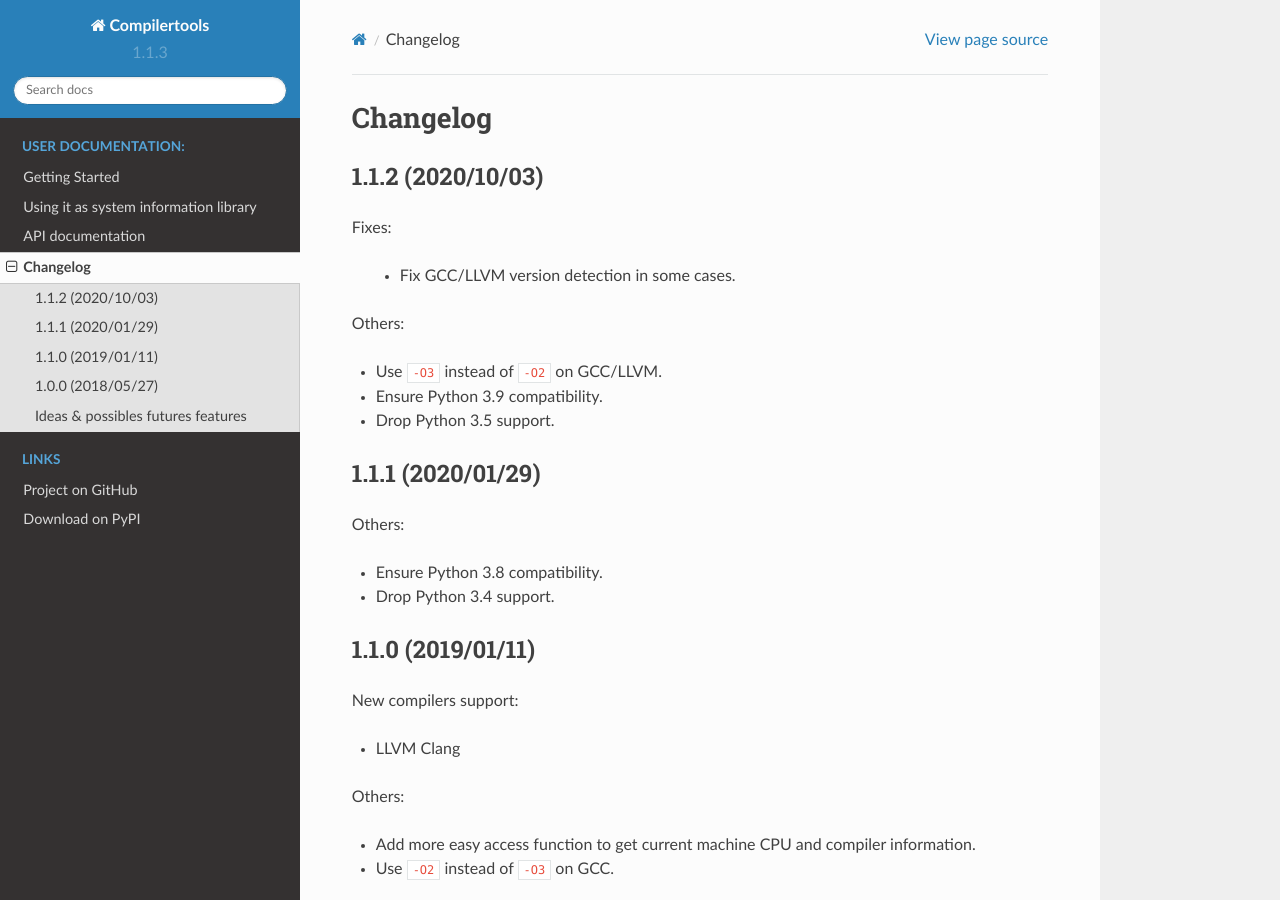
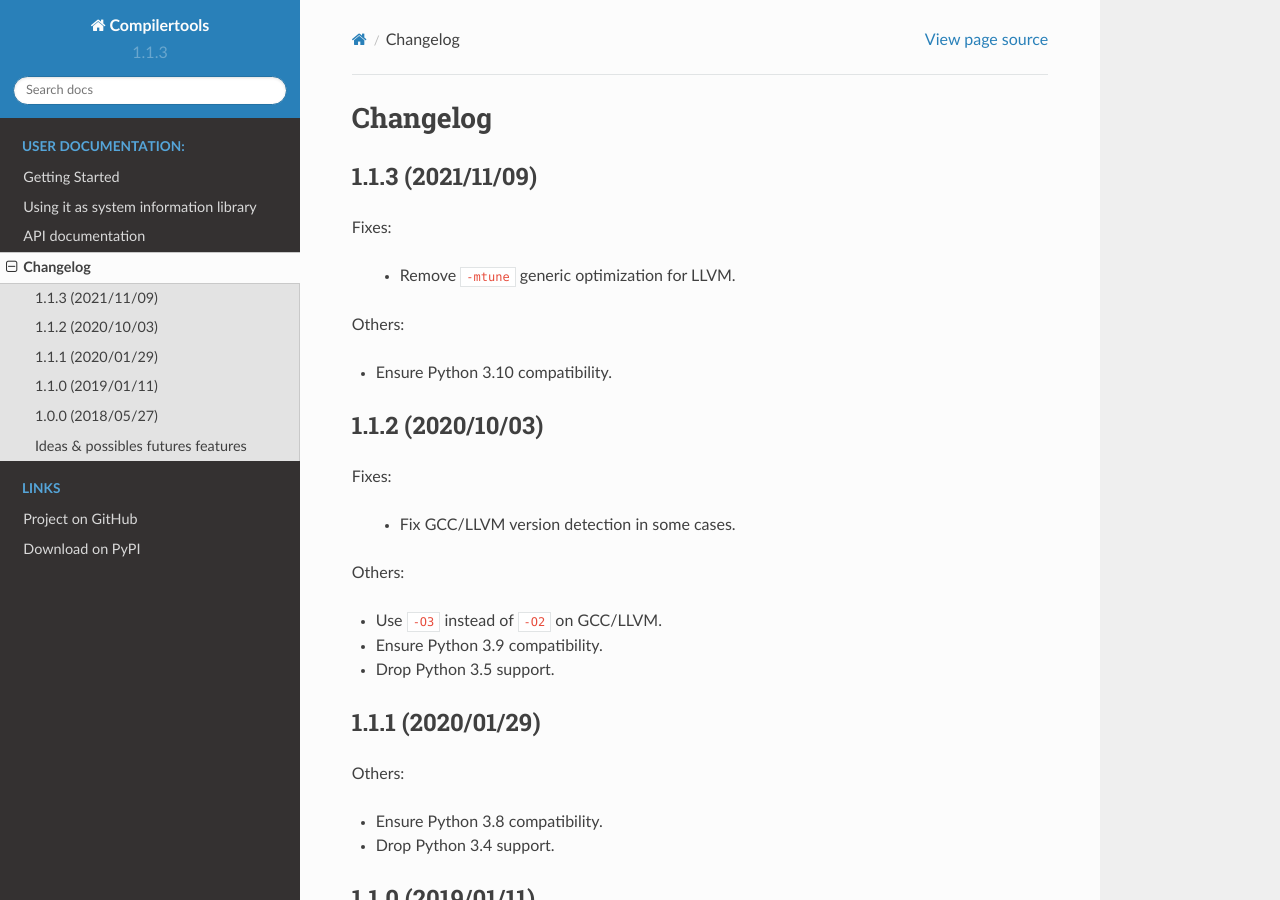
Before and after one commit to JGoutin/compilertools, a Sphinx documentation site: the page built from doc/changes.rst, in a window 1280 px wide and 900 px high. Built offline with Sphinx 7.4.7 and the Read the Docs theme 2.0.0, drawn with Linux system fonts in a browser that asks for light colours.

Commit message:
Update changelog

```diff
--- a/doc/changes.rst
+++ b/doc/changes.rst
@@ -1,6 +1,16 @@
 Changelog
 =========
 
+1.1.3 (2021/11/09)
+------------------
+
+Fixes:
+
+ * Remove ``-mtune`` generic optimization for LLVM.
+
+Others:
+
+* Ensure Python 3.10 compatibility.
 
 1.1.2 (2020/10/03)
 ------------------
@@ -14,7 +24,6 @@ Others:
 * Use ``-O3`` instead of ``-O2`` on GCC/LLVM.
 * Ensure Python 3.9 compatibility.
 * Drop Python 3.5 support.
-
 
 1.1.1 (2020/01/29)
 ------------------
```
